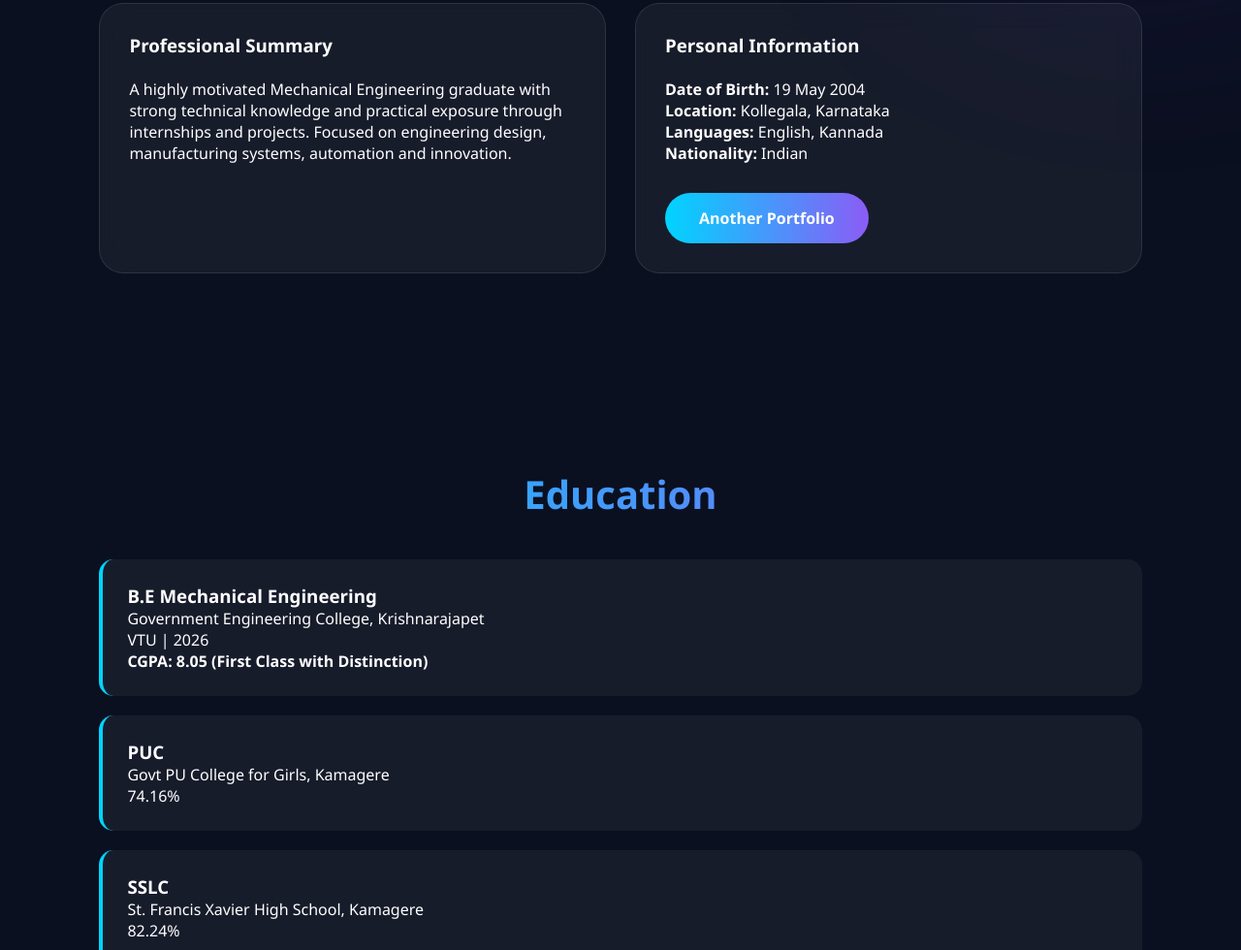
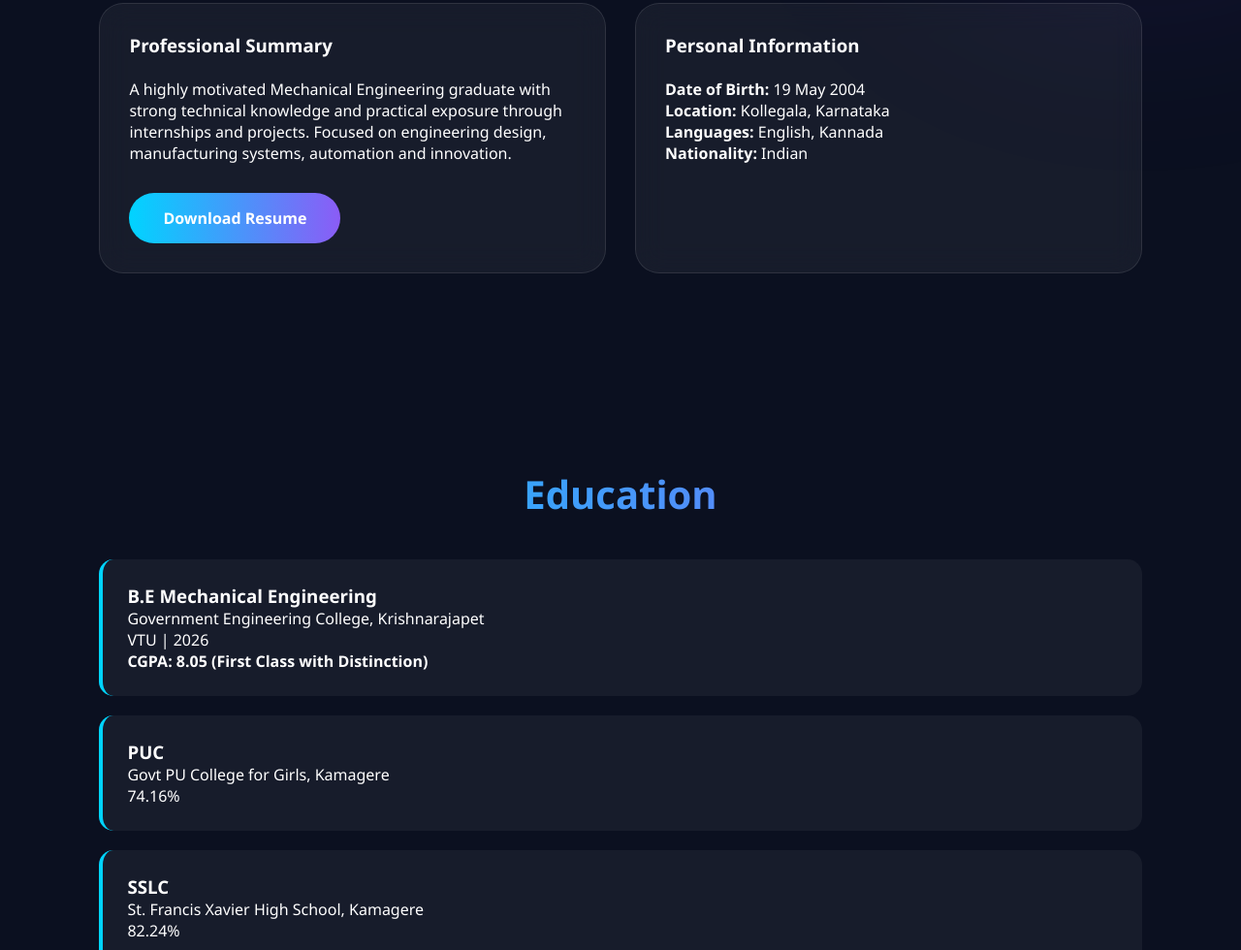
Before and after one commit to portfoliosites/shalinim, a plain HTML site: page index.html in a window 1280 px wide. Shown: the part 992-1972 px from the top of the page at 97% size. Drawn offline with Linux system fonts and the light colour scheme.

Commit message:
Add files via upload
updated with resume

```diff
--- a/index.html
+++ b/index.html
@@ -329,6 +329,7 @@
                     knowledge and practical exposure through internships and projects.
                     Focused on engineering design, manufacturing systems, automation and innovation.
                 </p>
+                <a href="./Shalini_M_Engineer.pdf" download="Shalini_M_Engineer.pdf" class="btn">Download Resume</a>
             </div>
 
             <div class="glass">
@@ -338,7 +339,6 @@
                 <p><strong>Location:</strong> Kollegala, Karnataka</p>
                 <p><strong>Languages:</strong> English, Kannada</p>
                 <p><strong>Nationality:</strong> Indian</p>
-                <a href="./index1.html" class="btn">Another Portfolio</a>
             </div>
 
         </div>
```
Also changed, not shown: 1 other file.
